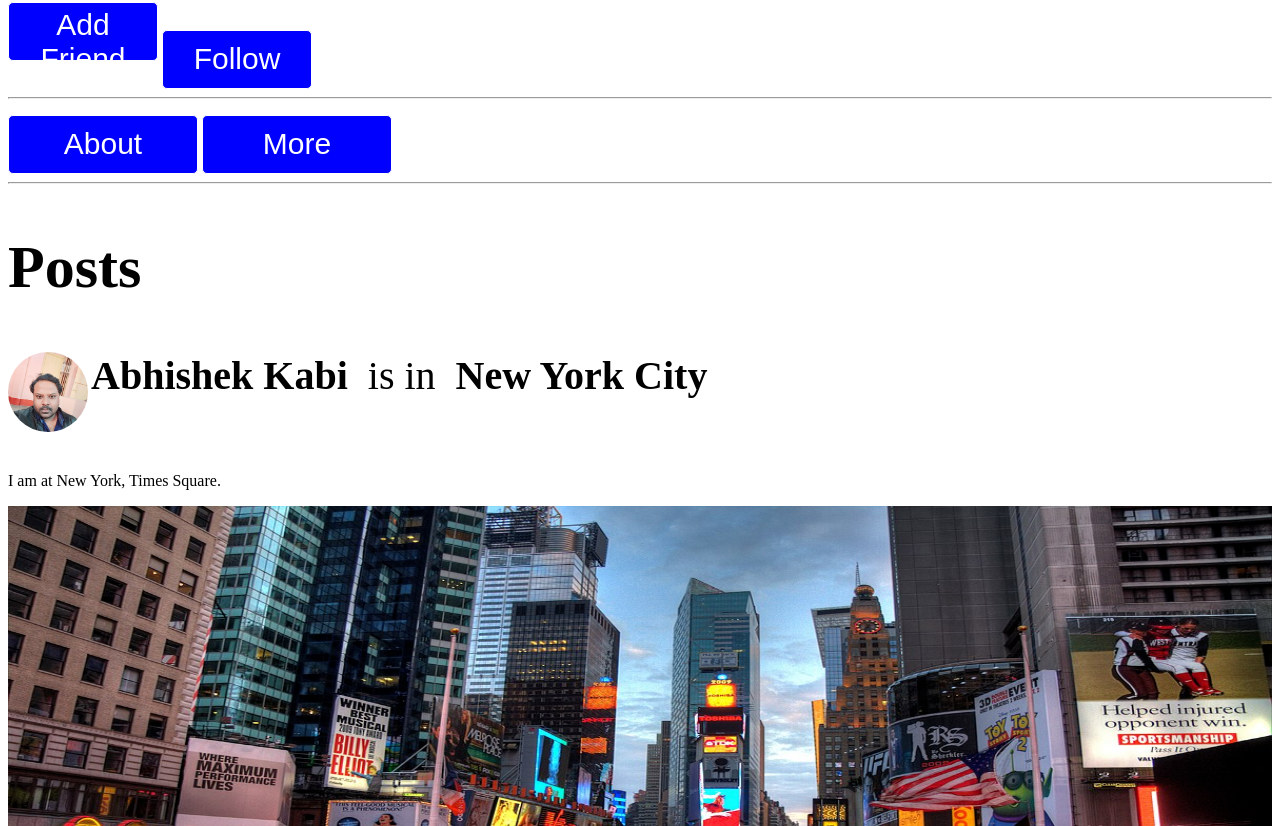
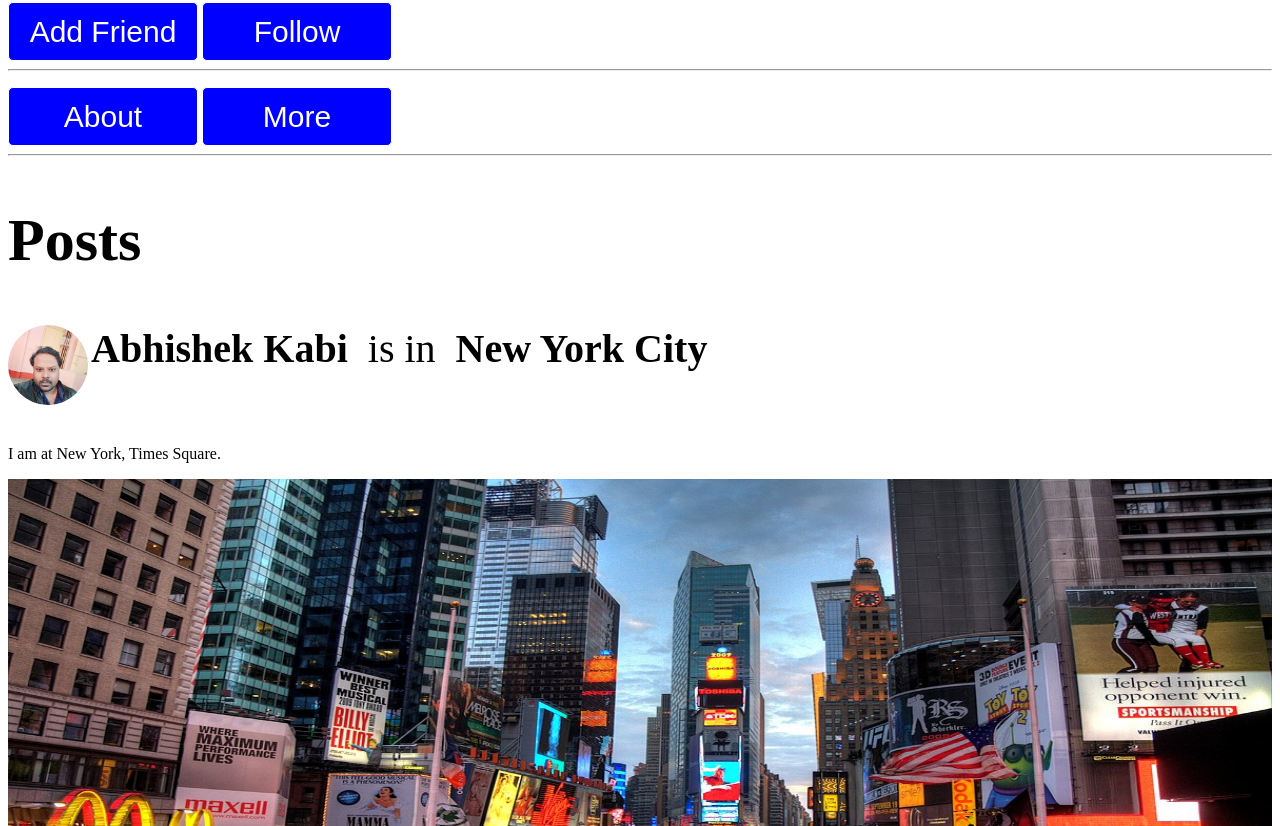
Before and after one commit to abhishekk119/Fb, a plain HTML site: page untitled.html in a window 1280 px wide. Shown: the part 652-1478 px from the top of the page. Drawn offline with Linux system fonts and the light colour scheme.

Commit message:
Update untitled.html

```diff
--- a/untitled.html
+++ b/untitled.html
@@ -26,7 +26,8 @@
 .add {
 	border: solid 1px;
 	border-radius: 5px;
-	width: 150px;
+	width: 190px;
+	height: 59px;
 	color: white;
 	background-color: blue;
 	}
```
